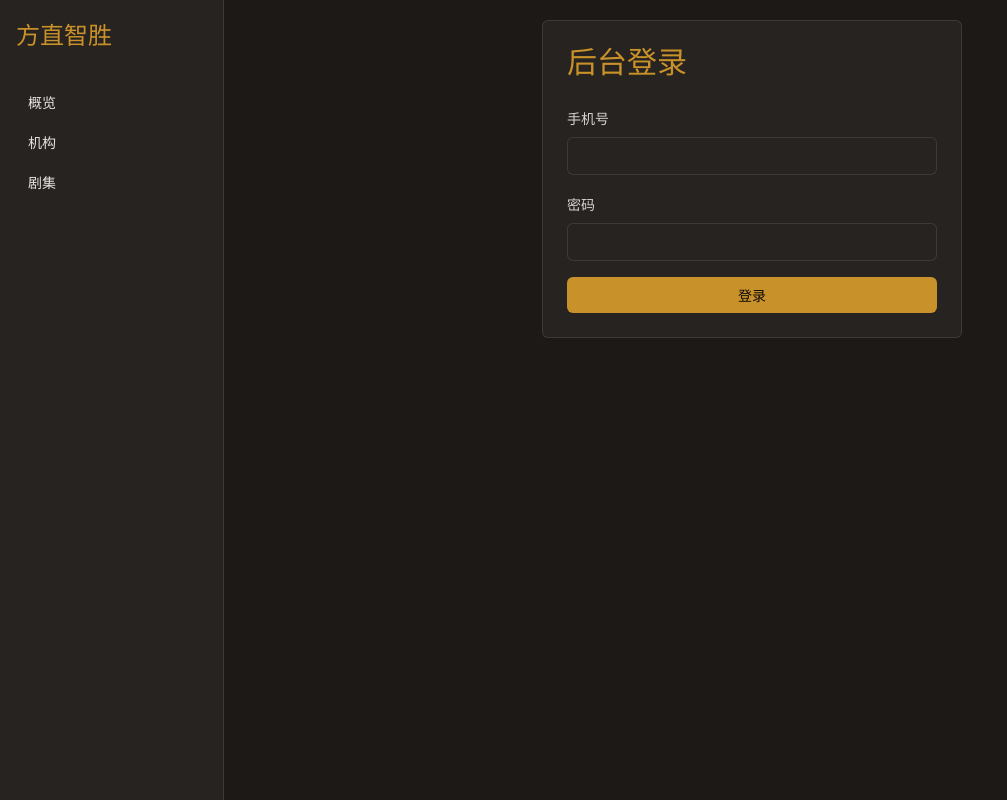
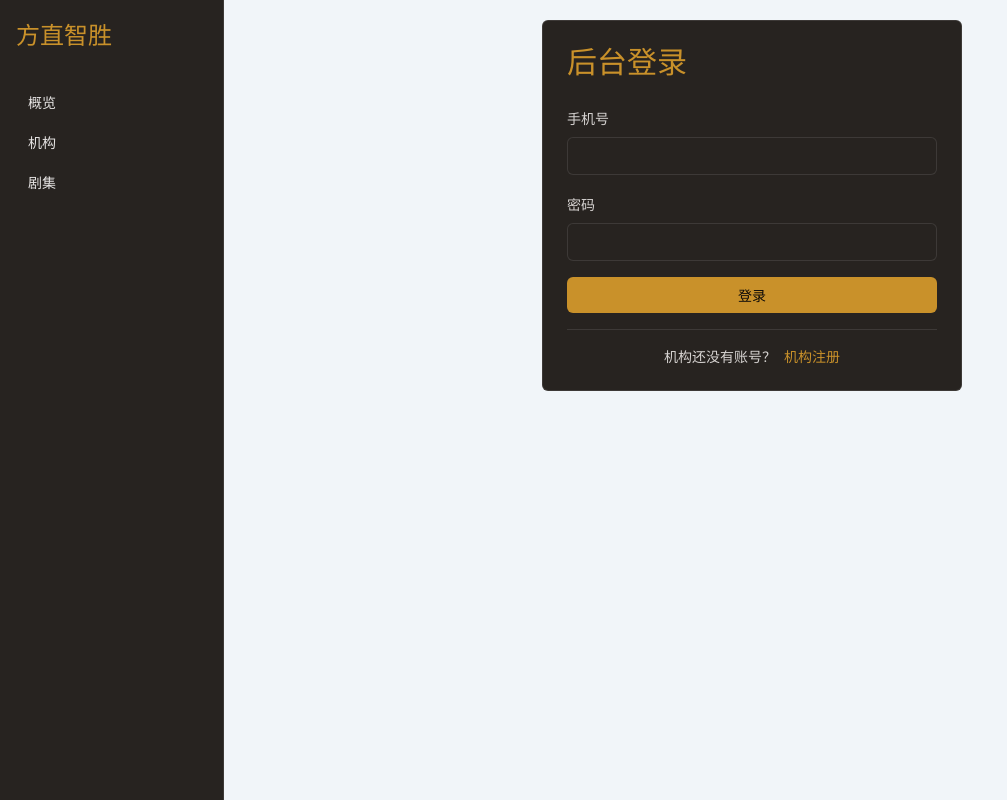
Before and after one commit to fzzsteam/official_website, a Next.js app: page /admin/login in a window 1280 px wide. Shown: the whole page, without its empty margins (0-1007 px from the left). Built offline with nearby package versions, Linux system fonts and the light colour scheme; a web font is replaced by a local one.

Commit message:
feat: update admin shell and registration entry

```diff
--- a/app/admin/login/page.tsx
+++ b/app/admin/login/page.tsx
@@ -1,5 +1,6 @@
 'use client';
 
+import Link from 'next/link';
 import { FormEvent, useState } from 'react';
 import { adminApi } from '@/lib/admin-ui/api';
 import { FormField, adminInputClassName } from '@/components/admin/FormField';
@@ -38,6 +39,12 @@ export default function AdminLoginPage() {
           登录
         </button>
       </form>
+      <div className="mt-4 border-t border-white/10 pt-4 text-center text-sm text-stone-300">
+        机构还没有账号？
+        <Link className="ml-2 text-brand-gold hover:underline" href="/admin/register">
+          机构注册
+        </Link>
+      </div>
     </div>
   );
 }
--- a/src/components/admin/AdminLayout.tsx
+++ b/src/components/admin/AdminLayout.tsx
@@ -3,14 +3,14 @@ import { AdminSidebar } from './AdminSidebar';
 
 export function AdminLayout({ children }: { children: ReactNode }) {
   return (
-    <div className="min-h-screen bg-brand-bg text-stone-100">
+    <div className="min-h-screen bg-brand-bg text-slate-950">
       <div className="flex min-h-screen">
         <AdminSidebar />
-        <main className="flex-1 px-4 py-5 md:px-8">
+        <main className="flex-1 bg-slate-100 px-4 py-5 md:px-8">
           <div className="mb-5 rounded-md border border-white/10 bg-brand-card px-4 py-3 text-brand-gold md:hidden">
             方直智胜后台
           </div>
-          <div className="mx-auto max-w-[1200px]">{children}</div>
+          <div className="mx-auto max-w-[1440px]">{children}</div>
         </main>
       </div>
     </div>
```
